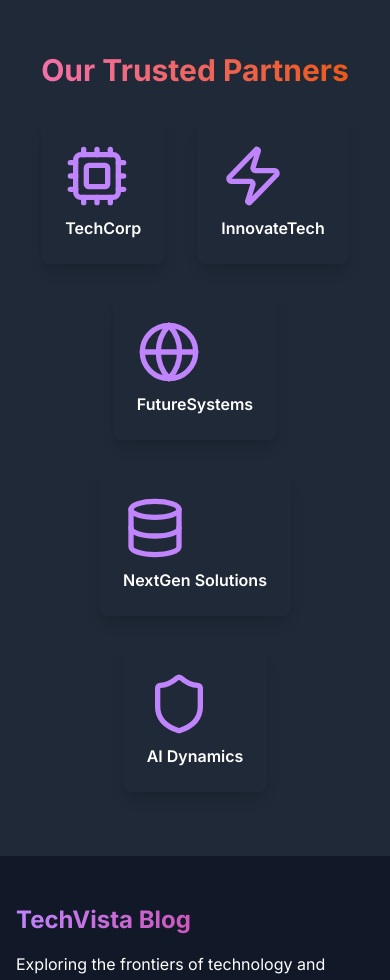
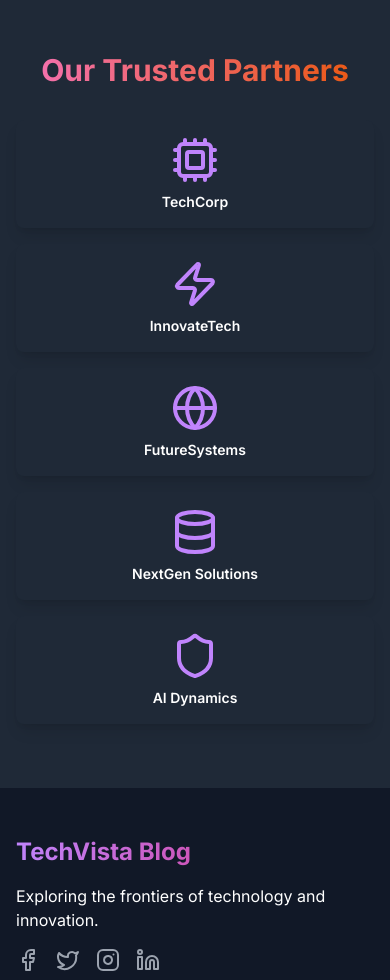
Before and after one commit to Tahasaif3/Milestone-3-assignment, a Next.js app: page / in a window 390 px wide. Shown: the part 4580-5560 px from the top of the page. Built offline with nearby package versions, Linux system fonts and the light colour scheme.

Commit message:
code updated

```diff
--- a/components/PartnerLogos.tsx
+++ b/components/PartnerLogos.tsx
@@ -12,13 +12,11 @@ const partners = [
   { name: 'AI Dynamics', icon: Shield },
 ]
 
-// Define types for the partner prop
 interface Partner {
   name: string
-  icon: React.ComponentType<React.SVGProps<SVGSVGElement>> // Type for React component (icon)
+  icon: React.ComponentType<React.SVGProps<SVGSVGElement>>
 }
 
-// Define types for the component props
 interface PartnerCardProps {
   partner: Partner
   index: number
@@ -26,7 +24,7 @@ interface PartnerCardProps {
 
 const PartnerLogos = () => {
   return (
-    <div className="flex flex-wrap justify-center items-center gap-8">
+    <div className="flex flex-wrap justify-center items-center gap-4 sm:gap-6 md:gap-8">
       {partners.map((partner, index) => (
         <PartnerCard key={partner.name} partner={partner} index={index} />
       ))}
@@ -42,10 +40,10 @@ const PartnerCard = ({ partner, index }: PartnerCardProps) => {
       initial={{ opacity: 0, y: 50 }}
       animate={{ opacity: 1, y: 0 }}
       transition={{ duration: 0.5, delay: index * 0.1 }}
-      className="relative"
+      className="relative w-full sm:w-auto"
     >
       <motion.div
-        className="bg-gray-800 p-6 rounded-lg shadow-lg transform transition-all duration-300 hover:scale-110"
+        className="bg-gray-800 p-4 sm:p-6 rounded-lg shadow-lg transform transition-all duration-300 hover:scale-110"
         whileHover={{ scale: 1.1 }}
         onHoverStart={() => setIsHovered(true)}
         onHoverEnd={() => setIsHovered(false)}
@@ -54,10 +52,11 @@ const PartnerCard = ({ partner, index }: PartnerCardProps) => {
           initial={{ rotate: 0 }}
           animate={{ rotate: isHovered ? 360 : 0 }}
           transition={{ duration: 0.5 }}
+          className="flex justify-center"
         >
-          <partner.icon className="w-16 h-16 text-purple-400 mb-2" />
+          <partner.icon className="w-12 h-12 sm:w-16 sm:h-16 text-purple-400 mb-2" />
         </motion.div>
-        <p className="text-center font-semibold text-white">{partner.name}</p>
+        <p className="text-center font-semibold text-white text-sm sm:text-base">{partner.name}</p>
       </motion.div>
       {isHovered && (
         <motion.div
@@ -65,7 +64,9 @@ const PartnerCard = ({ partner, index }: PartnerCardProps) => {
           animate={{ opacity: 1, scale: 1 }}
           className="absolute inset-0 bg-purple-600 bg-opacity-90 rounded-lg flex items-center justify-center"
         >
-          <p className="text-white text-center px-2">Partnering in cutting-edge {partner.name} technologies</p>
+          <p className="text-white text-center px-2 text-xs sm:text-sm">
+            Partnering in cutting-edge {partner.name} technologies
+          </p>
         </motion.div>
       )}
     </motion.div>
```
